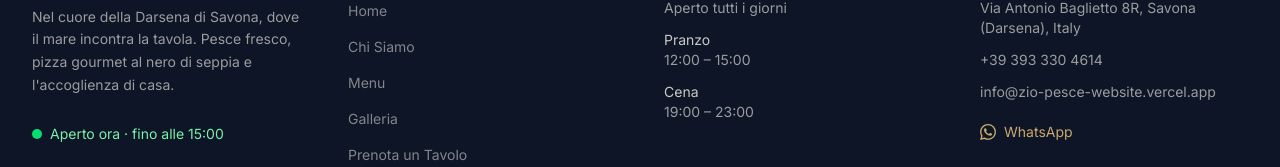
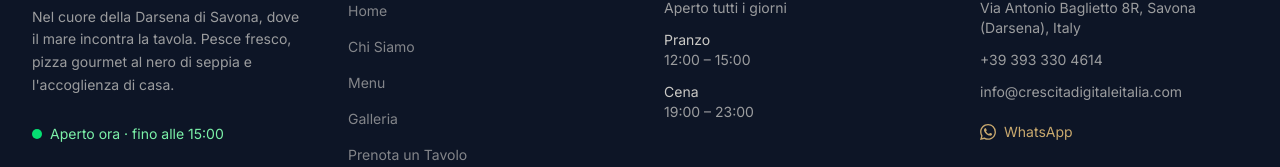
Before and after one commit to crescitadigitaleitaly-ux/zio-pesce-savona, a Next.js app: page / in a window 1280 px wide. Shown: the part 7947-8114 px from the top of the page. Built offline with nearby package versions, Linux system fonts and the light colour scheme; a web font is replaced by a local one.

Commit message:
Update domains to crescitadigitaleitalia.com

```diff
--- a/src/app/contact/page.tsx
+++ b/src/app/contact/page.tsx
@@ -149,10 +149,10 @@ export default function ContactPage() {
                     Email
                   </h3>
                   <a
-                    href="mailto:info@zio-pesce-website.vercel.app"
+                    href="mailto:info@crescitadigitaleitalia.com"
                     className="hover:text-gold-400 transition-colors duration-200"
                   >
-                    info@zio-pesce-website.vercel.app
+                    info@crescitadigitaleitalia.com
                   </a>
                 </div>
               </div>
--- a/src/app/layout.tsx
+++ b/src/app/layout.tsx
@@ -20,7 +20,7 @@ const playfair = Playfair_Display({
 });
 
 export const metadata: Metadata = {
-  metadataBase: new URL('https://zio-pesce-website.vercel.app'),
+  metadataBase: new URL('https://ziopesce.crescitadigitaleitalia.com'),
   title: {
     default: 'Zio Pesce | Ristorante di Pesce e Pizzeria – Savona Darsena',
     template: '%s | Zio Pesce Savona',
@@ -30,7 +30,7 @@ export const metadata: Metadata = {
   openGraph: {
     title: 'Zio Pesce | Ristorante di Pesce e Pizzeria – Savona',
     description: 'Nel cuore della Darsena di Savona, il mare è nel piatto. Pesce fresco, pizza gourmet al nero di seppia e accoglienza di casa dal 2015.',
-    url: 'https://zio-pesce-website.vercel.app',
+    url: 'https://ziopesce.crescitadigitaleitalia.com',
     siteName: 'Zio Pesce',
     locale: 'it_IT',
     type: 'website',
@@ -42,7 +42,7 @@ export const metadata: Metadata = {
     description: 'Pesce fresco, pizza gourmet al nero di seppia nella Darsena di Savona.',
   },
   robots: { index: true, follow: true },
-  alternates: { canonical: 'https://zio-pesce-website.vercel.app' },
+  alternates: { canonical: 'https://ziopesce.crescitadigitaleitalia.com' },
 };
 
 const jsonLd = {
@@ -50,9 +50,9 @@ const jsonLd = {
   '@type': 'Restaurant',
   name: 'Zio Pesce',
   alternateName: 'Zio Pesce – Ristorante e Pizzeria',
-  url: 'https://zio-pesce-website.vercel.app',
+  url: 'https://ziopesce.crescitadigitaleitalia.com',
   telephone: '+393933304614',
-  email: 'info@zio-pesce-website.vercel.app',
+  email: 'info@crescitadigitaleitalia.com',
   address: {
     '@type': 'PostalAddress',
     streetAddress: 'Via Antonio Baglietto 8R',
@@ -90,7 +90,7 @@ const jsonLd = {
   },
   foundingDate: '2015',
   acceptsReservations: true,
-  hasMenu: 'https://zio-pesce-website.vercel.app/menu',
+  hasMenu: 'https://ziopesce.crescitadigitaleitalia.com/menu',
 };
 
 export default function RootLayout({ children }: { children: React.ReactNode }) {
--- a/src/data/menu.ts
+++ b/src/data/menu.ts
@@ -291,8 +291,8 @@ export const restaurantInfo = {
   tagline: 'Nel cuore della Darsena di Savona, il mare è nel piatto.',
   address: 'Via Antonio Baglietto 8R, Savona (Darsena), Italy',
   phone: '+39 393 330 4614',
-  email: 'info@zio-pesce-website.vercel.app',
-  website: 'https://zio-pesce-website.vercel.app',
+  email: 'info@crescitadigitaleitalia.com',
+  website: 'https://ziopesce.crescitadigitaleitalia.com',
   hours: {
     lunch: '12:00 – 15:00',
     dinner: '19:00 – 23:00',
```
